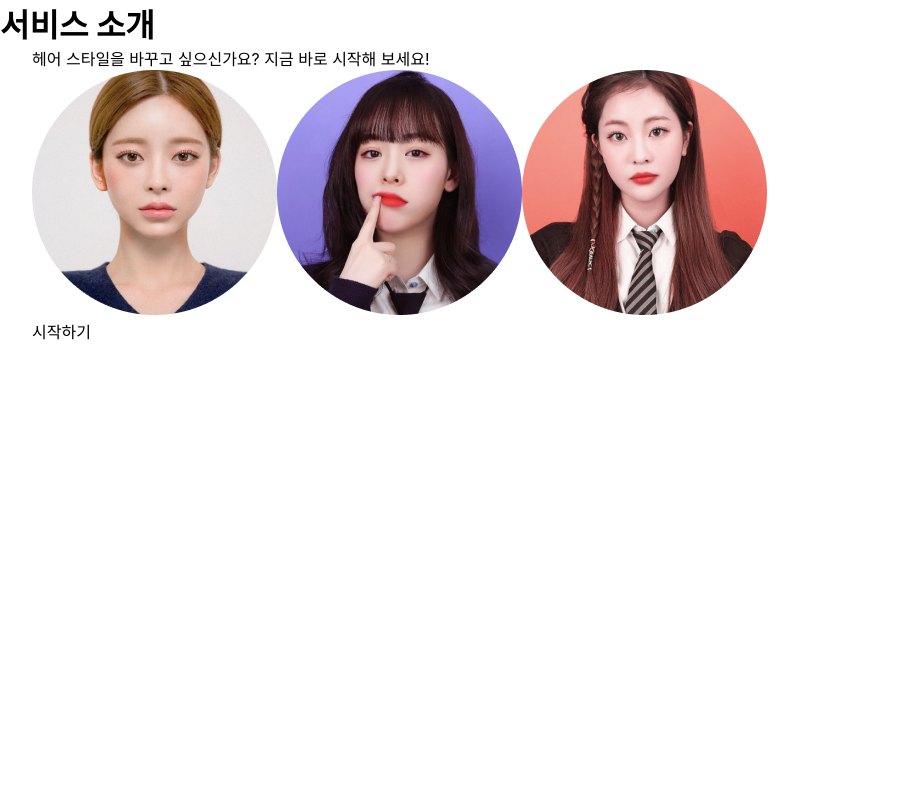
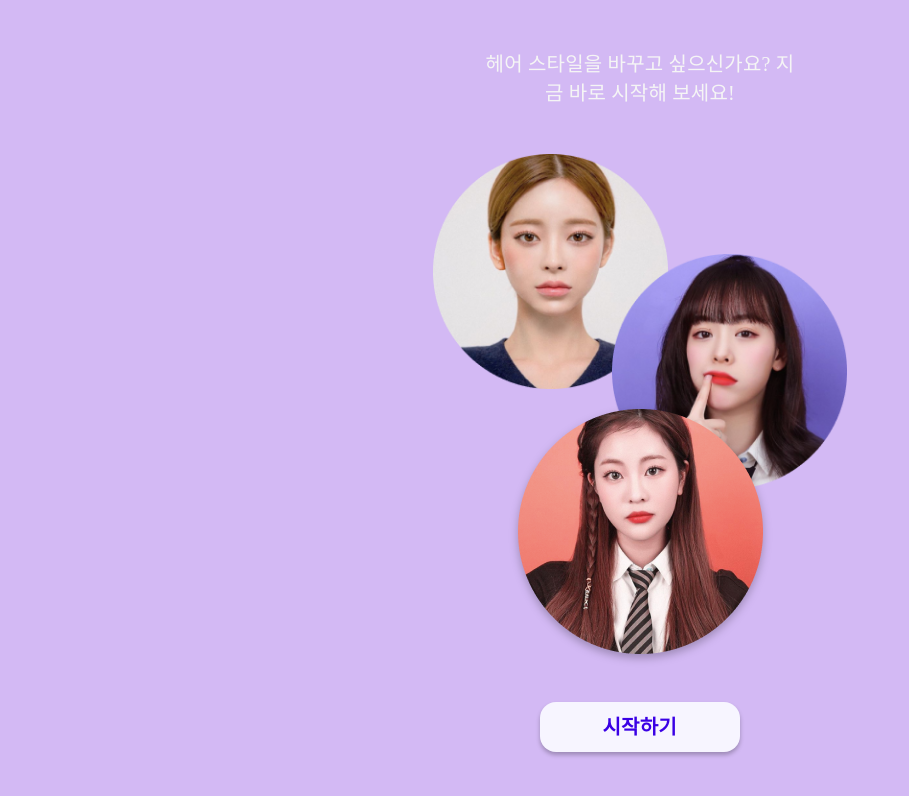
Before and after one commit to hongii/id-photo-web, a Next.js app in the folder client/: page / in a window 1280 px wide. Shown: the top 796 px of the page, without its empty margins (0-909 px from the left). Built offline with nearby package versions, Linux system fonts and the light colour scheme.

Commit message:
Style: Home component css styling(css-module)

```diff
--- a/client/styles/Home.module.css
+++ b/client/styles/Home.module.css
@@ -1,129 +1,109 @@
-.container {
-  padding: 0 2rem;
+.screen-reader-only {
+  position: absolute;
+  overflow: hidden;
+  width: 1px;
+  height: 1px;
+  padding: 0;
+  margin: -1px;
+  border: 0;
+  clip: rect(0, 0, 0, 0);
 }
 
-.main {
-  min-height: 100vh;
-  padding: 4rem 0;
-  flex: 1;
+.container {
+  width: 100%;
+  height: 100vh;
+  background-color: #d3b9f4;
+
+  display: flex;
+  flex-direction: column;
+  justify-content: space-evenly;
+  align-items: center;
+}
+
+.intro {
+  max-width: 316px;
+  /* padding-top: 47px; StatusBar height = 47px */
+
+  display: flex;
+  align-items: center;
+  text-align: center;
+  letter-spacing: 0.2px;
+
+  font-family: 'Work Sans';
+  font-style: normal;
+  font-weight: 500;
+  font-size: 20px;
+
+  color: #f5f5f5;
+}
+
+.picture-container {
+  position: relative;
+  min-width: 414px;
+  height: 500px;
+}
+
+.picture1 {
+  box-sizing: border-box;
+
+  position: absolute;
+  width: 235px;
+  height: 235px;
+  left: 0;
+  top: 0;
+
+  filter: drop-shadow(0px 4px 4px 0px rgba(0, 0, 0, 0.25));
+}
+
+.picture2 {
+  position: absolute;
+  width: 235px;
+  height: 235px;
+  right: 0;
+  top: 100px;
+
+  filter: drop-shadow(0px 0px 4px 4px rgba(0, 0, 0, 0.25));
+}
+
+.picture3 {
+  position: absolute;
+  width: 245px;
+  height: 245px;
+  left: 20.5%;
+  bottom: 0px;
+
+  filter: drop-shadow(0px 4px 4px rgba(0, 0, 0, 0.25));
+}
+
+.start-btn {
   display: flex;
   flex-direction: column;
   justify-content: center;
   align-items: center;
+  padding: 16px 20px;
+  gap: 6px;
+
+  width: 200px;
+  height: 50px;
+
+  background: #f7f5ff;
+  box-shadow: 0px 3px 4px rgba(0, 0, 0, 0.25);
+  border-radius: 16px;
+  cursor: pointer;
 }
 
-.footer {
-  display: flex;
-  flex: 1;
-  padding: 2rem 0;
-  border-top: 1px solid #eaeaea;
-  justify-content: center;
-  align-items: center;
+.start-btn__label {
+  width: 75px;
+  height: 24px;
+
+  font-family: 'Work Sans';
+  font-style: normal;
+  font-weight: 700;
+  font-size: 20px;
+  line-height: 24px;
+
+  letter-spacing: 0.2px;
+  color: #3a00e5;
+  white-space: nowrap;
+  cursor: pointer;
 }
-
-.footer a {
-  display: flex;
-  justify-content: center;
-  align-items: center;
-  flex-grow: 1;
-}
-
-.title a {
-  color: #0070f3;
-  text-decoration: none;
-}
-
-.title a:hover,
-.title a:focus,
-.title a:active {
-  text-decoration: underline;
-}
-
-.title {
-  margin: 0;
-  line-height: 1.15;
-  font-size: 4rem;
-}
-
-.title,
-.description {
-  text-align: center;
-}
-
-.description {
-  margin: 4rem 0;
-  line-height: 1.5;
-  font-size: 1.5rem;
-}
-
-.code {
-  background: #fafafa;
-  border-radius: 5px;
-  padding: 0.75rem;
-  font-size: 1.1rem;
-  font-family: Menlo, Monaco, Lucida Console, Liberation Mono, DejaVu Sans Mono,
-    Bitstream Vera Sans Mono, Courier New, monospace;
-}
-
-.grid {
-  display: flex;
-  align-items: center;
-  justify-content: center;
-  flex-wrap: wrap;
-  max-width: 800px;
-}
-
-.card {
-  margin: 1rem;
-  padding: 1.5rem;
-  text-align: left;
-  color: inherit;
-  text-decoration: none;
-  border: 1px solid #eaeaea;
-  border-radius: 10px;
-  transition: color 0.15s ease, border-color 0.15s ease;
-  max-width: 300px;
-}
-
-.card:hover,
-.card:focus,
-.card:active {
-  color: #0070f3;
-  border-color: #0070f3;
-}
-
-.card h2 {
-  margin: 0 0 1rem 0;
-  font-size: 1.5rem;
-}
-
-.card p {
-  margin: 0;
-  font-size: 1.25rem;
-  line-height: 1.5;
-}
-
-.logo {
-  height: 1em;
-  margin-left: 0.5rem;
-}
-
-@media (max-width: 600px) {
-  .grid {
-    width: 100%;
-    flex-direction: column;
-  }
-}
-
-@media (prefers-color-scheme: dark) {
-  .card,
-  .footer {
-    border-color: #222;
-  }
-  .code {
-    background: #111;
-  }
-  .logo img {
-    filter: invert(1);
-  }
-}
```
Also changed, not shown: client/pages/index.tsx (+4 -4 lines).
